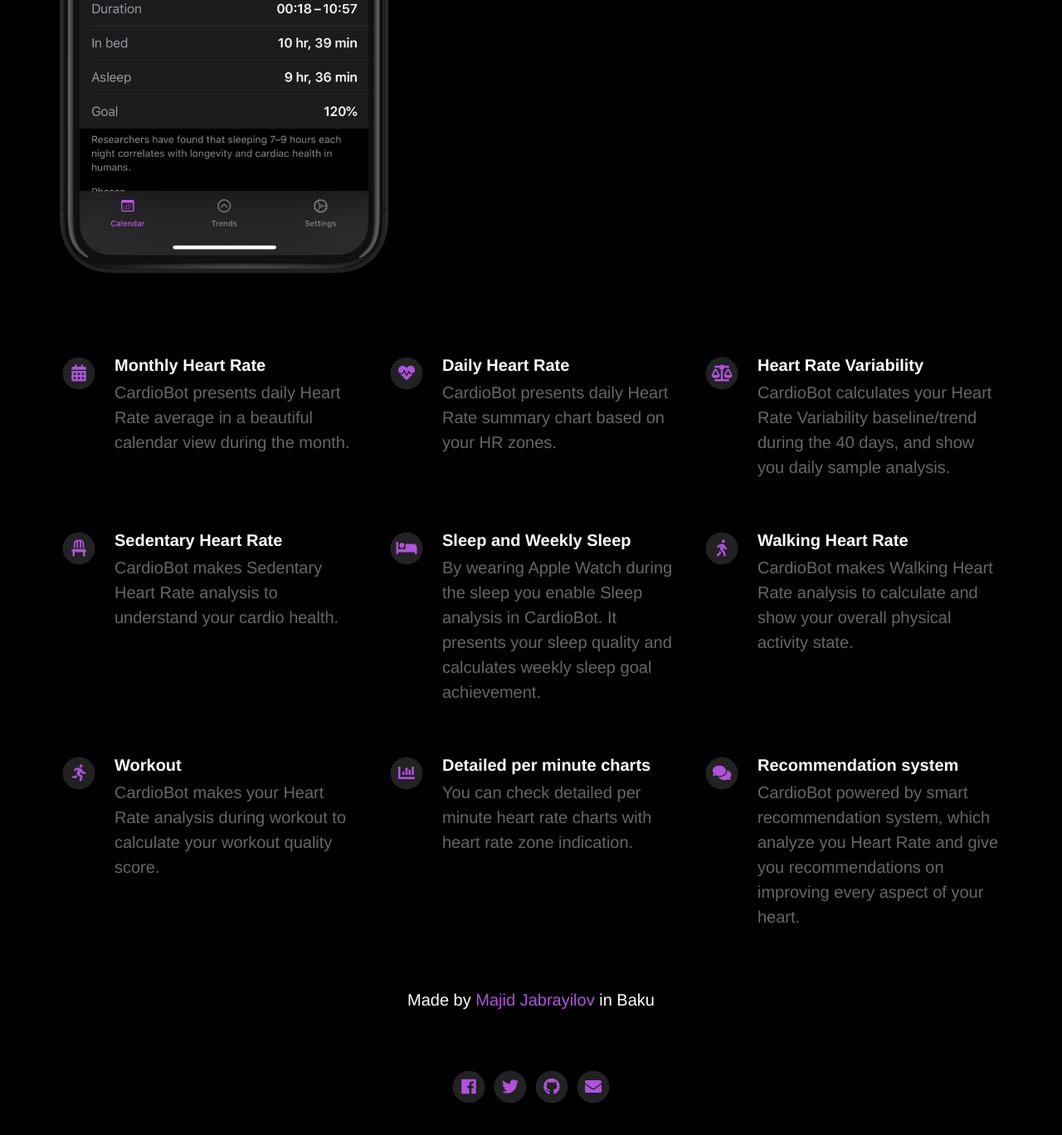
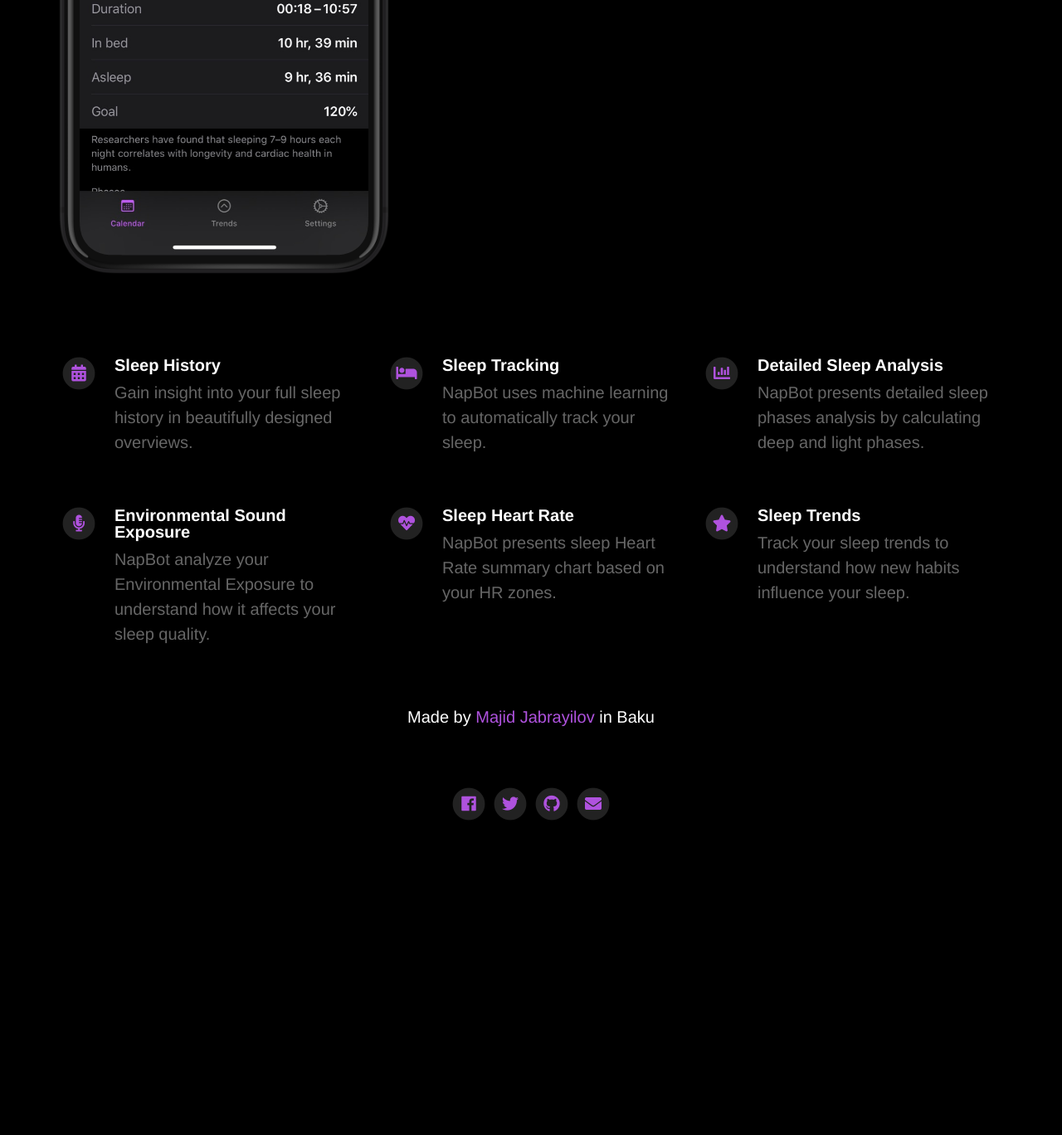
Before and after one commit to mecid/sleepbot-landing, a Jekyll site: the page built from index.html, in a window 1280 px wide and 1400 px high, scrolled down 654 px. Shown: the top 1368 px of the window at 83% size. Built offline with Jekyll 4.4.1, drawn with Linux system fonts in a browser that asks for light colours; nearby versions of some CDN libraries; after the commit the page ends 1713 px from its top, so only the background shows below that.

Commit message:
features updated

```diff
--- a/_config.yml
+++ b/_config.yml
@@ -31,41 +31,29 @@ youtube_username                          :
 # Feature List                            Edit, add or remove features to be presented.
 features                                  :
 
-  - title                                 : Monthly Heart Rate
-    description                           : CardioBot presents daily Heart Rate average in a beautiful calendar view during the month.
+  - title                                 : Sleep History
+    description                           : Gain insight into your full sleep history in beautifully designed overviews.
     fontawesome_icon_name                 : calendar-alt
 
-  - title                                 : Daily Heart Rate
-    description                           : CardioBot presents daily Heart Rate summary chart based on your HR zones.
+  - title                                 : Sleep Tracking
+    description                           : NapBot uses machine learning to automatically track your sleep.
+    fontawesome_icon_name                 : bed
+
+  - title                                 : Detailed Sleep Analysis
+    description                           : NapBot presents detailed sleep phases analysis by calculating deep and light phases.
+    fontawesome_icon_name                 : chart-bar
+
+  - title                                 : Environmental Sound Exposure
+    description                           : NapBot analyze your Environmental Exposure to understand how it affects your sleep quality.
+    fontawesome_icon_name                 : microphone-alt
+
+  - title                                 : Sleep Heart Rate
+    description                           : NapBot presents sleep Heart Rate summary chart based on your HR zones.
     fontawesome_icon_name                 : heartbeat
 
-  - title                                 : Heart Rate Variability
-    description                           : CardioBot calculates your Heart Rate Variability baseline/trend during the 40 days, and show you daily sample analysis.
-    fontawesome_icon_name                 : balance-scale
-
-  - title                                 : Sedentary Heart Rate
-    description                           : CardioBot makes Sedentary Heart Rate analysis to understand your cardio health.
-    fontawesome_icon_name                 : chair
-
-  - title                                 : Sleep and Weekly Sleep
-    description                           : By wearing Apple Watch during the sleep you enable Sleep analysis in CardioBot. It presents your sleep quality and calculates weekly sleep goal achievement.
-    fontawesome_icon_name                 : bed
-
-  - title                                 : Walking Heart Rate
-    description                           : CardioBot makes Walking Heart Rate analysis to calculate and show your overall physical activity state.
-    fontawesome_icon_name                 : walking
-
-  - title                                 : Workout
-    description                           : CardioBot makes your Heart Rate analysis during workout to calculate your workout quality score.
-    fontawesome_icon_name                 : running
-
-  - title                                 : Detailed per minute charts
-    description                           : You can check detailed per minute heart rate charts with heart rate zone indication.
-    fontawesome_icon_name                 : chart-bar
-
-  - title                                 : Recommendation system
-    description                           : CardioBot powered by smart recommendation system, which analyze you Heart Rate and give you recommendations on improving every aspect of your heart.
-    fontawesome_icon_name                 : comments
+  - title                                 : Sleep Trends
+    description                           : Track your sleep trends to understand how new habits influence your sleep.
+    fontawesome_icon_name                 : star
 
   - title                                 : # New Feature Title
     description                           : # New Feature Description
```
